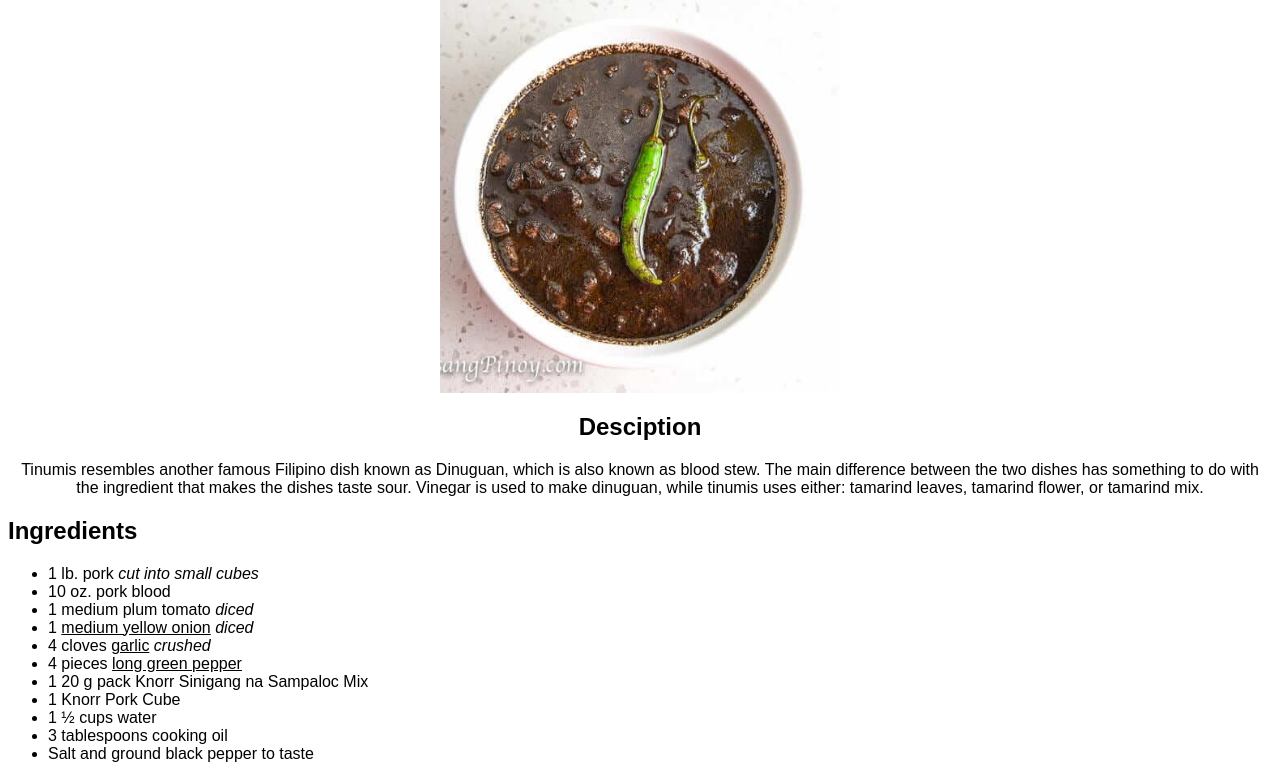
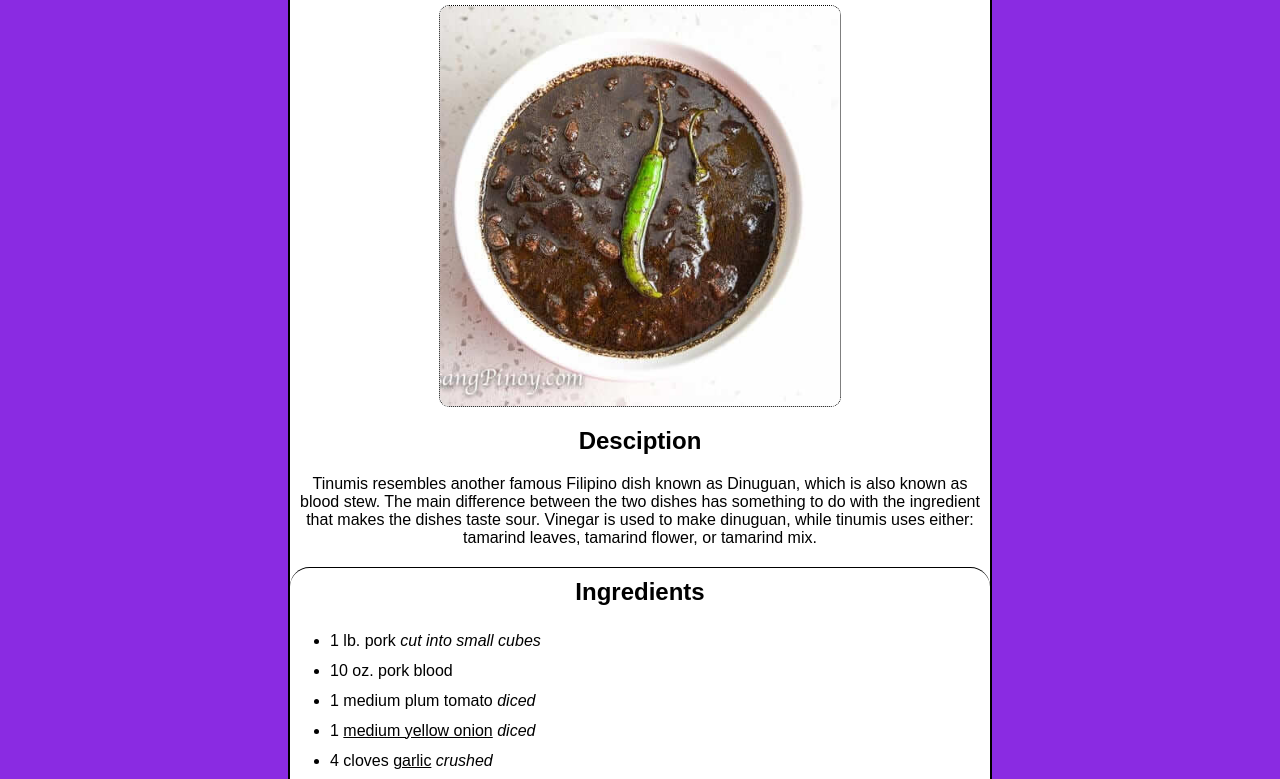
Before and after one commit to Crumunt/odin-recipes, a plain HTML site: page recipes/tinumis.html in a window 1280 px wide. Shown: the part 87-866 px from the top of the page. Drawn offline with Linux system fonts and the light colour scheme.

Commit message:
RE-DESIGNED THE PAGES
I added new styles to the pages and centered
everything also added some small designs in the
ingredients part

```diff
--- a/recipes/recipe.css
+++ b/recipes/recipe.css
@@ -2,14 +2,38 @@
   font-family: Arial, Helvetica, sans-serif;
 }
 
+body {
+  background-color: blueviolet;
+}
+
+.container {
+  border-style: solid;
+  border-width: 2px;
+  border-radius: 15px;
+  width: 700px;
+  display: block;
+  margin-right: auto;
+  margin-left: auto;
+  background-color: white;
+}
+
 .recipe-title {
   text-align: center;
+  border-bottom: outset;
+  border-width: 2px;
+  width: 310px;
+  margin-right: auto;
+  margin-left: auto;
 }
 
 .recipe-image {
   width: 400px;
   height: 400px;
   display: block;
+  border-style: dotted;
+  border-radius: 10px;
+  border-width: 1px;
+  margin-top: 5px;
   margin-left: auto;
   margin-right: auto;
   object-fit: cover;
@@ -19,6 +43,33 @@
   text-align: center;
 }
 
+.recipe-description {
+  padding-left: 5px;
+  padding-right: 5px;
+}
+
 .ingredients, .instructions {
   text-align: center;
 }
+
+
+
+.ingredients {
+  padding-top: 10px;
+  border-top: solid;
+  border-width: 1px;
+  border-radius: 50px;
+}
+
+.recipe-list {
+  border-bottom: solid;
+  border-width: 1px;
+  border-radius: 50px;
+  padding-bottom: 10px;
+  line-height: 30px;
+}
+
+.recipe-steps {
+  padding-bottom: 20px;
+  line-height: 40px;
+}
--- a/recipes/tinumis.html
+++ b/recipes/tinumis.html
@@ -9,19 +9,23 @@
 </head>
 
 <body>
+
+  <div class="container">
     <h1 class="recipe-title">Tinumis</h1>
 
     <img class="recipe-image" src="../images/Tinumis.jpg" alt="">
 
     <h2 class="description">Desciption</h2>
-  <p class="description">Tinumis resembles another famous Filipino dish known as Dinuguan, which is also known as blood stew. The main
-    difference between the two dishes has something to do with the ingredient that makes the dishes taste sour. Vinegar
+    <p class="recipe-description">Tinumis resembles another famous Filipino dish known as Dinuguan, which is also known as
+      blood stew. The main
+      difference between the two dishes has something to do with the ingredient that makes the dishes taste sour.
+      Vinegar
       is used to make dinuguan, while tinumis uses either: tamarind leaves, tamarind flower, or tamarind mix.
     </p>
 
-  <h2 class="Ingredients">Ingredients</h2>
+    <h2 class="ingredients">Ingredients</h2>
 
-  <ul>
+    <ul class="recipe-list">
       <li>1 lb. pork <em>cut into small cubes</em></li>
       <li>10 oz. pork blood</li>
       <li>1 medium plum tomato <em>diced</em></li>
@@ -37,7 +41,7 @@
 
     <h2 class="instructions">Instructions</h2>
 
-  <ol>
+    <ol class="recipe-steps">
       <li>Heat the oil pan.
       </li>
       <li>Saute the garlic until it turns medium brown
@@ -60,6 +64,9 @@
       <li>Share and enjoy!
       </li>
     </ol>
+  </div>
+
+
 </body>
 
 </html>
--- a/style-main.css
+++ b/style-main.css
@@ -1,18 +1,44 @@
+body {
+  background-color: blanchedalmond;
+}
+
+img {
+  position: absolute;
+}
+
+.container {
+
+  border-style: solid;
+  border-width: 1px;
+  border-radius: 50px;
+  width: 400px;
+  margin-left: auto;
+  margin-right: auto;
+  margin-top: 100px;
+  background-color: white;
+}
+
 .page-title {
   text-align: center;
 }
 
-.recipe-titles {
+.recipe-container {
   font-size: 20px;
   text-align: center;
+  line-height: 50px;
+}
+
+.recipe-name {
+  color: black;
+  text-decoration: none;
+}
+
+.recipe-name:hover {
+  text-decoration: underline;
+  color: cadetblue;
 }
 
 .recipe-list {
   display: inline-block;
   text-align: left;
 }
-
-.recipe-link {
-  color: black;
-  text-decoration: none;
-}
```
Also changed, not shown: index.html (+12 -11 lines), recipes/donut.html (+31 -15 lines), recipes/hash_browns.html (+6 -3 lines), recipes/lasagna.html (+7 -4 lines), recipes/sisig.html (+9 -5 lines), recipes/tinola.html (+7 -3 lines), bg.jpg (added). Lines whose indentation alone changed are shown as unchanged.
